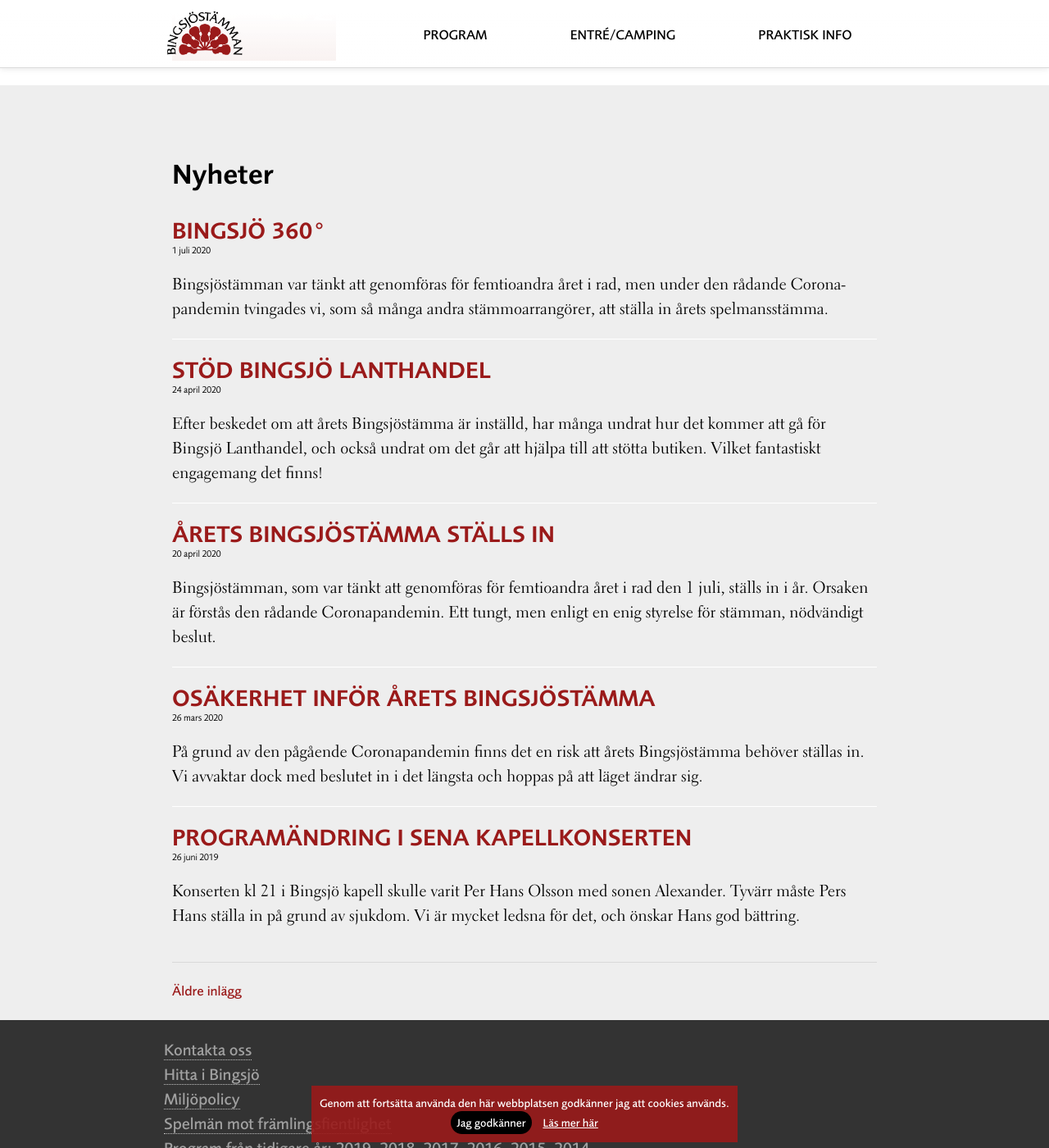
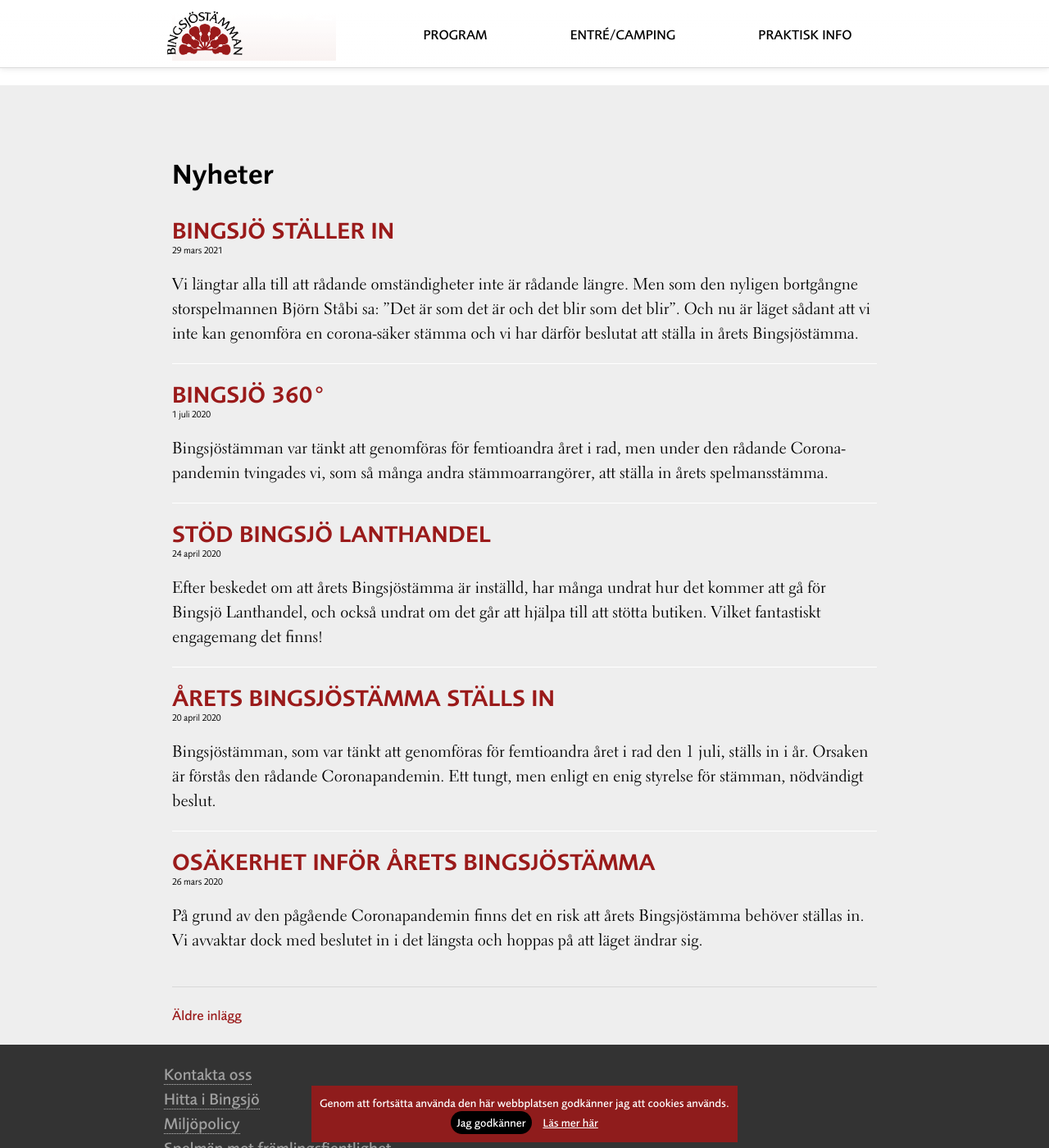
Before and after one commit to bingsjostamman/bingsjostamman.github.io, a Jekyll site: the page built from index.html, in a window 1280 px wide and 1400 px high, scrolled down 756 px. Shown: the whole window at 82% size. Built offline with Jekyll 4.4.1, drawn with Linux system fonts in a browser that asks for light colours; the list of posts is cut into pages by our own code; some of the changed text lies outside the part shown.

Commit message:
Cancel 2021

```diff
--- /dev/null
+++ b/2021/allspel.md
@@ -0,0 +1,35 @@
+---
+layout: default-2020
+title: Allspelslåtar
+permalink: /2020/allspel/
+thumbnail: https://res.cloudinary.com/bingsjostamman/image/upload/v1558991223/programblad-2019_share_l3hgfh.jpg
+year: 2020
+socialdescription:
+  "Lär dig allspelslåtarna före stämman, ladda hem noterna här."
+---
+{::options parse_block_html="true" /}
+<div class="glacier">
+
+# Allspelslåtar 2020
+![](https://res.cloudinary.com/bingsjostamman/image/upload/v1558991135/allspel_2018_dyvdxl.jpg)
+
+
+Den femtioandra Bingsjöstämman är tyvärr inställd, men här är ändå de låtar som var tänkta som årets allspelslåtar.
+
+Här kan du ladda ned allspelslåtarna som PDF-filer:
+
+
+1. [Dalafest](/files/2020_dalafest.pdf){:rel="nofollow"}
+2. [Femtusen man](/files/2020_femtusen_man.pdf){:rel="nofollow"}
+3. Julottan
+4. [Polska efter Kings Selma](/files/2020_kings_selma.pdf){:rel="nofollow"}
+5. [Mormors brudpolska](/files/2020_mormors_brudpolska.pdf){:rel="nofollow"}
+6. [Polska efter Anders Frisell](/files/2020_polska_frisell.pdf){:rel="nofollow"}
+7. [Reinländer från Transtrand](/files/2020_reinlander_transtrand.pdf){:rel="nofollow"}
+8. [Vals från Ore](/files/2020_vals_ore.pdf){:rel="nofollow"}
+9. [Gärdebylåten](/files/2019_gardebylaten.pdf){:rel="nofollow"}
+10. [Trettondagsmarschen](/files/2019_trettondagsmarschen.pdf){:rel="nofollow"}
+
+
+
+</div>
--- /dev/null
+++ b/2021/index.md
@@ -0,0 +1,79 @@
+---
+layout: default-2021
+title: Bingsjöstämman 2021
+permalink: /2021/
+year-index: 2021
+year: 2021
+hero-img: "https://res.cloudinary.com/bingsjostamman/image/upload/v1559022830/hero-2019_mgzjjl.jpg"
+thumbnail: https://res.cloudinary.com/bingsjostamman/image/upload/v1558991223/programblad-2019_share_l3hgfh.jpg
+description:
+  "Bingsjöstämman 2021 är tyvärr inställd på grund av Coronapandemin"
+---
+
+
+{::options parse_block_html="true" /}
+<div class="glacier">
+
+# Bingsjöstämman 2021 ställs in
+
+Liksom förra sommaren måste vi tråkigt nog ställa in även årets Bingsjöstämma.
+
+Men liksom förra året kan vi inte bara ställa in och hänga fiolen på väggen i väntan på bättre tider. Onsdagen den 7 juli, stämmodagen, kommer vi därför att manifestera stämman på webben. Och vi vill göra det tillsammans med alla er som längtar efter en Bingsjöstämma, tillsammans med alla er som längtar efter att jamma med spelkompisarna i buskspelet.
+
+Mer information kommer längre fram, men vi hoppas att ni vill göra Bingsjöstämningnen tillsammans med oss.
+
+[Läs hela pressmeddelandet här](/2021/bingsjo-staller-in/).
+
+Ta hand om er, vi ses!
+
+
+{::options parse_block_html="false" /}
+{% include menu-2021.html %}
+
+</div>
+
+
+
+<div class="ocean">
+<div class="ocean__inner">
+
+<h2>Nyheter</h2>
+
+<ol class="posts">
+
+{% for post in site.categories.2020 %}
+
+  <li class="post">
+    <h3><a href="{{ post.url }}">{{ post.title }}</a></h3>
+    <p class="meta">
+      <time datetime="{{post.date | date: "%Y-%m-%d"}}">
+        {% assign m = post.date | date: "%-m" %}
+        {{ post.date | date: "%-d" }}
+        {% case m %}
+          {% when '1' %}januari
+          {% when '2' %}februari
+          {% when '3' %}mars
+          {% when '4' %}april
+          {% when '5' %}maj
+          {% when '6' %}juni
+          {% when '7' %}juli
+          {% when '8' %}augusti
+          {% when '9' %}september
+          {% when '10' %}oktober
+          {% when '11' %}november
+          {% when '12' %}december
+        {% endcase %}
+        {{ post.date | date: "%Y" }}
+      </time>
+    </p>
+    <div class="content">
+      {{ post.excerpt }}
+    </div>
+  </li>
+
+{% endfor %}
+
+</ol>
+
+</div>
+</div>
--- /dev/null
+++ b/_includes/menu-2021.html
@@ -0,0 +1,30 @@
+<div class="nav-secondary" role="navigation">
+
+  <div class="nav-secondary__logo">
+    <img src="/img/logo_2019.png">
+  </div>
+
+  <div class="nav-secondary__links">
+
+    {% if page.url != "/" %}
+    <h3>Bingsjöstämman 2021</h3>
+    {% else %}
+    <h3><a href="/2021/">Bingsjöstämman 2021</a></h3>
+    {% endif %}
+
+    <ul>
+
+      <!-- Allspelslåtar -->
+      {% if page.url == '/2020/allspel/' %}
+      <li class="current">
+      {% else %}
+      <li>
+      {% endif %}
+        <a href="/2020/allspel">Allspelslåtar</a>
+      </li>
+
+    </ul>
+
+  </div>
+
+</div>
--- /dev/null
+++ b/_posts/2021-03-29-bingsjo-staller-in.md
@@ -0,0 +1,19 @@
+---
+layout: post
+title: Bingsjö ställer in
+category: 2021
+year: 2021
+socialdescription: "Bingsjö ställer in årets stämma, men "
+---
+
+Vi längtar alla till att rådande omständigheter inte är rådande längre. Men som den nyligen bortgångne storspelmannen Björn Ståbi sa: ”Det är som det är och det blir som det blir”. Och nu är läget sådant att vi inte kan genomföra en corona-säker stämma och vi har därför beslutat att ställa in årets Bingsjöstämma.
+
+Jonas Päckos, ordförande i Föreningen Bingsjöstämman säger: ”Vi ser inte att det finns möjlighet att i tusental samlas på ett corona-säkert sätt, och inte heller att rådande restriktioner eller vaccinations-läge tillåter ett sådant arrangemang.
+
+Det är ett beslut som gör ont, särskilt med tanke på att vi även tvingades att ställa in förra årets stämma.
+
+Men liksom förra året kan vi inte bara ställa in och hänga fiolen på väggen i väntan på bättre tider. Onsdagen den 7 juli, stämmodagen, kommer vi därför att manifestera stämman på webben. Och vi vill göra det tillsammans med alla er som längtar efter en Bingsjöstämma, tillsammans med alla er som längtar efter att jamma med spelkompisarna i buskspelet.
+
+Spelet slutar ju inte för att vi inte kan ses, det tar bara andra former och uttryck. Hur ser buskspelet ut när det inte går att ses i Bingsjö? Och i brist på tun och tält, var buskspelar man då? Vilka låtar bara måste spelas i ett förtält? Hur skapar man stämningen av en stämma? Några exempel på frågor som vi nyfiket hoppas få svar på. Kanske kan vi vara tillsammans, om än utspridda?
+
+Mer om den 7 juli kommer! Ni är väl med?
--- a/index.html
+++ b/index.html
@@ -15,7 +15,7 @@
   <p>Varje sommar samlas spelmän, dansare och andra musikintresserade några dagar, kvällar och nätter i början av juli. Hela Bingsjö blir en levande scen där alla är välkomna att deltaga. Eller bara lyssna.</p>
   <p>Bingsjöstämman arrangeras första onsdagen i juli sedan 1969. Bakom arrangemenaget står Dalarnas Spelmansförbund, Folkmusikens Hus och Bingsjö Bystugeförening.</p>
 
-{% include menu-2020.html %}
+{% include menu-2021.html %}
 
 </div>
 
```
Also changed, not shown: _layouts/default-2021.html (added, +12 -0 lines).
